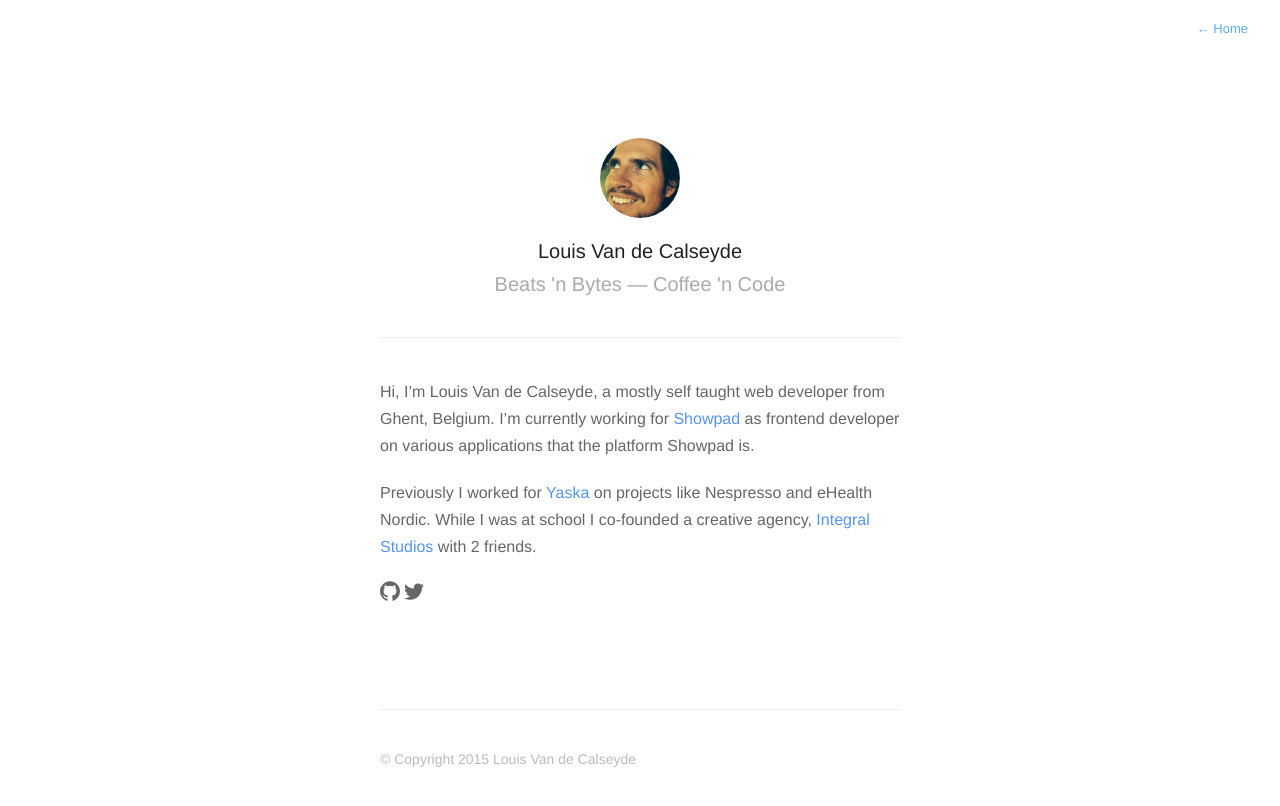
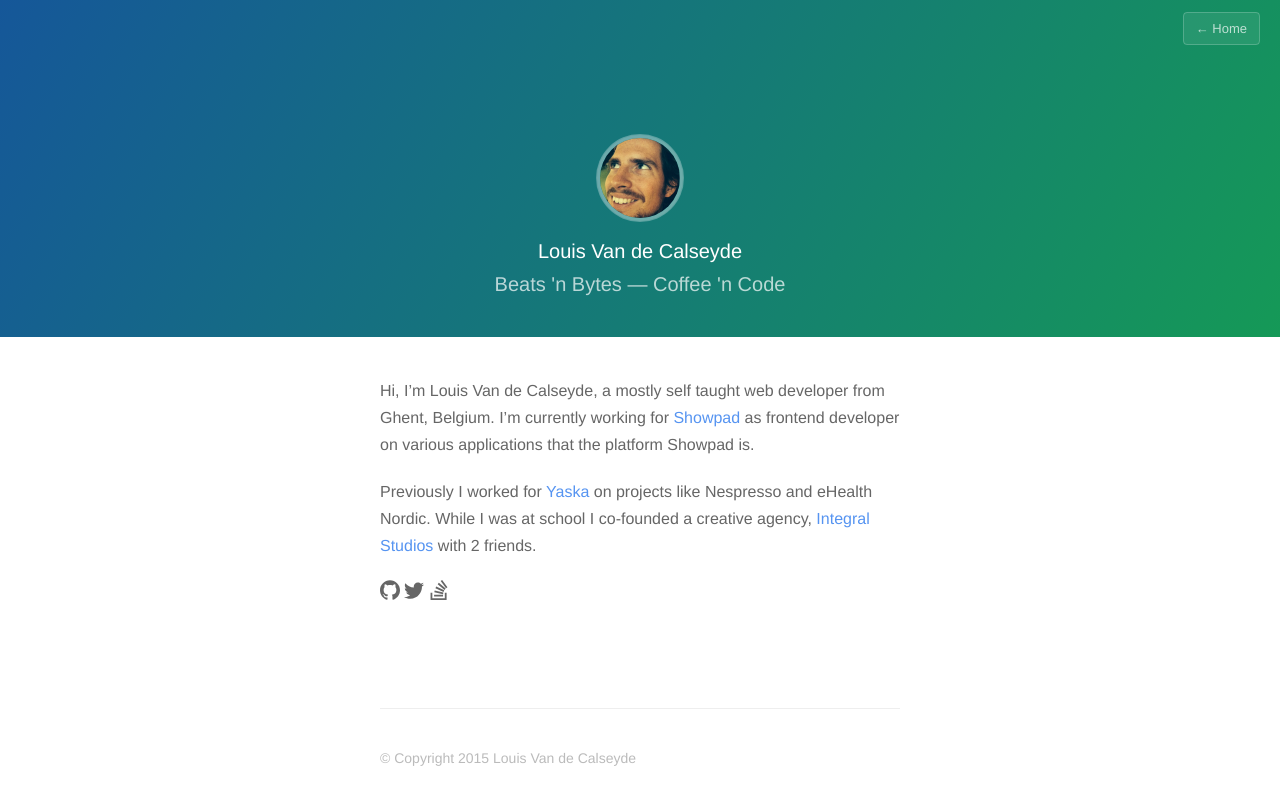
Before and after one commit to vdclouis/vdclouis.github.io, a Jekyll site: the page built from about.md, in a window 1280 px wide. Shown: the top 806 px of the page. Built offline with Jekyll 4.4.1, drawn with Linux system fonts in a browser that asks for light colours.

Commit message:
add some color

```diff
--- a/_includes/icons.html
+++ b/_includes/icons.html
@@ -2,20 +2,22 @@
     <defs>
         <symbol id="icon-facebook" viewBox="0 0 1024 1024">
             <title>facebook</title>
-
             <path class="path1" d="M928 0h-832c-52.8 0-96 43.2-96 96v832c0 52.8 43.2 96 96 96h416v-448h-128v-128h128v-64c0-105.8 86.2-192 192-192h128v128h-128c-35.2 0-64 28.8-64 64v64h192l-32 128h-160v448h288c52.8 0 96-43.2 96-96v-832c0-52.8-43.2-96-96-96z"></path>
         </symbol>
 
         <symbol id="icon-twitter" viewBox="0 0 1024 1024">
             <title>twitter</title>
-
             <path class="path1" d="M1024 226.4c-37.6 16.8-78.2 28-120.6 33 43.4-26 76.6-67.2 92.4-116.2-40.6 24-85.6 41.6-133.4 51-38.4-40.8-93-66.2-153.4-66.2-116 0-210 94-210 210 0 16.4 1.8 32.4 5.4 47.8-174.6-8.8-329.4-92.4-433-219.6-18 31-28.4 67.2-28.4 105.6 0 72.8 37 137.2 93.4 174.8-34.4-1-66.8-10.6-95.2-26.2 0 0.8 0 1.8 0 2.6 0 101.8 72.4 186.8 168.6 206-17.6 4.8-36.2 7.4-55.4 7.4-13.6 0-26.6-1.4-39.6-3.8 26.8 83.4 104.4 144.2 196.2 146-72 56.4-162.4 90-261 90-17 0-33.6-1-50.2-3 93.2 59.8 203.6 94.4 322.2 94.4 386.4 0 597.8-320.2 597.8-597.8 0-9.2-0.2-18.2-0.6-27.2 41-29.4 76.6-66.4 104.8-108.6z"></path>
         </symbol>
 
         <symbol id="icon-github" viewBox="0 0 1024 1024">
             <title>github</title>
+            <path class="path1" d="M512.008 12.642c-282.738 0-512.008 229.218-512.008 511.998 0 226.214 146.704 418.132 350.136 485.836 25.586 4.738 34.992-11.11 34.992-24.632 0-12.204-0.48-52.542-0.696-95.324-142.448 30.976-172.504-60.41-172.504-60.41-23.282-59.176-56.848-74.916-56.848-74.916-46.452-31.778 3.51-31.124 3.51-31.124 51.4 3.61 78.476 52.766 78.476 52.766 45.672 78.27 119.776 55.64 149.004 42.558 4.588-33.086 17.852-55.68 32.506-68.464-113.73-12.942-233.276-56.85-233.276-253.032 0-55.898 20.004-101.574 52.76-137.428-5.316-12.9-22.854-64.972 4.952-135.5 0 0 43.006-13.752 140.84 52.49 40.836-11.348 84.636-17.036 128.154-17.234 43.502 0.198 87.336 5.886 128.256 17.234 97.734-66.244 140.656-52.49 140.656-52.49 27.872 70.528 10.35 122.6 5.036 135.5 32.82 35.856 52.694 81.532 52.694 137.428 0 196.654-119.778 239.95-233.79 252.624 18.364 15.89 34.724 47.046 34.724 94.812 0 68.508-0.596 123.644-0.596 140.508 0 13.628 9.222 29.594 35.172 24.566 203.322-67.776 349.842-259.626 349.842-485.768 0-282.78-229.234-511.998-511.992-511.998z"></path>
+        </symbol>
 
-            <path class="path1" d="M512.008 12.642c-282.738 0-512.008 229.218-512.008 511.998 0 226.214 146.704 418.132 350.136 485.836 25.586 4.738 34.992-11.11 34.992-24.632 0-12.204-0.48-52.542-0.696-95.324-142.448 30.976-172.504-60.41-172.504-60.41-23.282-59.176-56.848-74.916-56.848-74.916-46.452-31.778 3.51-31.124 3.51-31.124 51.4 3.61 78.476 52.766 78.476 52.766 45.672 78.27 119.776 55.64 149.004 42.558 4.588-33.086 17.852-55.68 32.506-68.464-113.73-12.942-233.276-56.85-233.276-253.032 0-55.898 20.004-101.574 52.76-137.428-5.316-12.9-22.854-64.972 4.952-135.5 0 0 43.006-13.752 140.84 52.49 40.836-11.348 84.636-17.036 128.154-17.234 43.502 0.198 87.336 5.886 128.256 17.234 97.734-66.244 140.656-52.49 140.656-52.49 27.872 70.528 10.35 122.6 5.036 135.5 32.82 35.856 52.694 81.532 52.694 137.428 0 196.654-119.778 239.95-233.79 252.624 18.364 15.89 34.724 47.046 34.724 94.812 0 68.508-0.596 123.644-0.596 140.508 0 13.628 9.222 29.594 35.172 24.566 203.322-67.776 349.842-259.626 349.842-485.768 0-282.78-229.234-511.998-511.992-511.998z"></path>
+        <symbol id="icon-stack-overflow" viewBox="0 0 878 1024">
+            <title>stack-overflow</title>
+            <path class="path1" d="M736.571 932.571h-638.857v-274.286h-91.429v365.714h821.714v-365.714h-91.429v274.286zM198.286 633.143l18.857-89.714 447.429 94.286-18.857 89.143zM257.143 419.429l38.286-83.429 414.286 193.714-38.286 82.857zM372 216l58.286-70.286 350.857 293.143-58.286 70.286zM598.857 0l272.571 366.286-73.143 54.857-272.571-366.286zM188.571 840.571v-90.857h457.143v90.857h-457.143z"></path>
         </symbol>
     </defs>
 </svg>
--- a/_includes/profile.html
+++ b/_includes/profile.html
@@ -1,4 +1,6 @@
 <div class="profile">
+    {% include navigation.html %}
+
     <section id="wrapper">
         <header id="header">
         {% if site.aboutPage %}
--- a/_layouts/default.html
+++ b/_layouts/default.html
@@ -13,10 +13,10 @@
     <body>
         {% include icons.html %}
 
-        {% include navigation.html %}
-
         {% if page.profile %}
             {% include profile.html %}
+        {% else %}
+            {% include navigation.html %}
         {% endif %}
 
         <section id="wrapper" class="{% if page.profile %}home{% endif %}">
--- a/about.md
+++ b/about.md
@@ -12,5 +12,6 @@ While I was at school I co-founded a creative agency, [Integral Studios](http://
 
 [<svg class="icon icon-github"><use xlink:href="#icon-github"></use></svg>](https://github.com/vdclouis)
 [<svg class="icon icon-twitter"><use xlink:href="#icon-twitter"></use></svg>](https://twitter.com/vdclouis)
+[<svg class="icon icon-stack-overflow"><use xlink:href="#icon-stack-overflow"></use></svg>](http://stackoverflow.com/users/1407506/vdclouis)
 
 {% include footer.html %}
--- a/assets/css/style.scss
+++ b/assets/css/style.scss
@@ -1,6 +1,8 @@
 ---
 # Make it work with Jekyll
 ---
+$green: #159957;
+$blue: #155799;
 
 @import "reset";
 
@@ -10,7 +12,6 @@
 	display: table;
 	clear: both;
 }
-.hidden { display: none; }
 
 /* Spacing */
 .post h1, h3, h4, h5, p, .post-body ul, #post-list li, pre {
@@ -59,7 +60,14 @@ h2 {
 	}
 }
 
+body > .main-nav {
+	background-image: linear-gradient(120deg, $blue, $green);
+	height: 60px;
+}
+
 .profile {
+	 background-image: linear-gradient(120deg, $blue, $green);
+
 	#wrapper {
 		padding: 100px 40px 0px;
 		max-width: 600px;
@@ -67,7 +75,7 @@ h2 {
 	}
 
 	#header {
-		border-bottom: 1px solid #eee;
+		border: none;
 		margin-bottom: 40px;
 		padding-bottom: 40px;
 		text-align: center;
@@ -80,19 +88,20 @@ h2 {
 		height: 80px;
 		border-radius: 50%;
 		margin-bottom: 20px;
+		box-shadow: 0 0 0 3px rgba(255, 255, 255, .1), 0 0 0 4px rgba(255, 255, 255, .3);
 	}
 
 	h1 {
 		font-weight: 400;
 		letter-spacing: 0px;
 		font-size: 20px;
-		color: #222;
+		color: #fff;
 	}
 
 	h2 {
 		font-size: 20px;
 		  font-weight: 300;
-		  color: #aaa;
+		  color: rgba(255, 255, 255, .7);
 		  margin-top: 10px;
 		  font-family: 'Helvetica Neue', Helvetica, Arial, sans-serif;
 		  font-style: normal;
@@ -105,8 +114,6 @@ nav {
 
 		/*max-width: 600px;*/
 		/*width:100%;*/
-		background: #fff;
-		background: rgba(255,255,255,.90);
 		margin: 0 auto;
 		text-align: right;
 		/*position: fixed;*/
@@ -116,13 +123,26 @@ nav {
 	&.main-nav a {
 		top: 8px;
 		right: 6px;
+		background-color: rgba(255, 255, 255, 0.08);
 		padding: 8px 12px;
-		color: #5badf0;
+		color: rgba(255, 255, 255, 0.7);
 		font-size: 13px;
 		/*font-weight: bold;*/
 		line-height: 1.35;
-		border-radius: 3px;
+		border-radius: 4px;
+		border: 1px solid;
+		border-color: rgba(255, 255, 255, .2);
 
+		&:not(:first-child) {
+			margin-left: 15px;
+		}
+
+		&:hover {
+			color: rgba(255, 255, 255, 0.8);
+		    text-decoration: none;
+		    background-color: rgba(255, 255, 255, 0.2);
+		    border-color: rgba(255, 255, 255, 0.3);
+		}
 	}
 }
 
@@ -149,12 +169,16 @@ nav {
 /*Accent color*/
 a,
 #title,
-#post-list a:hover,
+
 #post-list li:hover .dates,
 #title:hover {
 	text-decoration: none;
 	color: #5badf0;
 	color: #5694f1;
+}
+
+#post-list a:hover {
+	color: darken($green, 10%);
 }
 
 p a { color: #5694f1; }
@@ -213,7 +237,7 @@ em, i { font-style: italic; }
 
 .post h1 {
 	margin-bottom: 20px;
-	color: #222;
+	color: $green;
 	font: 300 32px/1.4em "Helvetica Neue", Helvetica,Arial,sans-serif;
 }
 
@@ -373,7 +397,7 @@ Post List
 }
 
 #post-list a {
-	color: #333;
+	color: $green;
 	display: block;
 	font: bold 19px/1.7 "Helvetica Neue",helvetica,Arial,sans-serif;
 }
```
